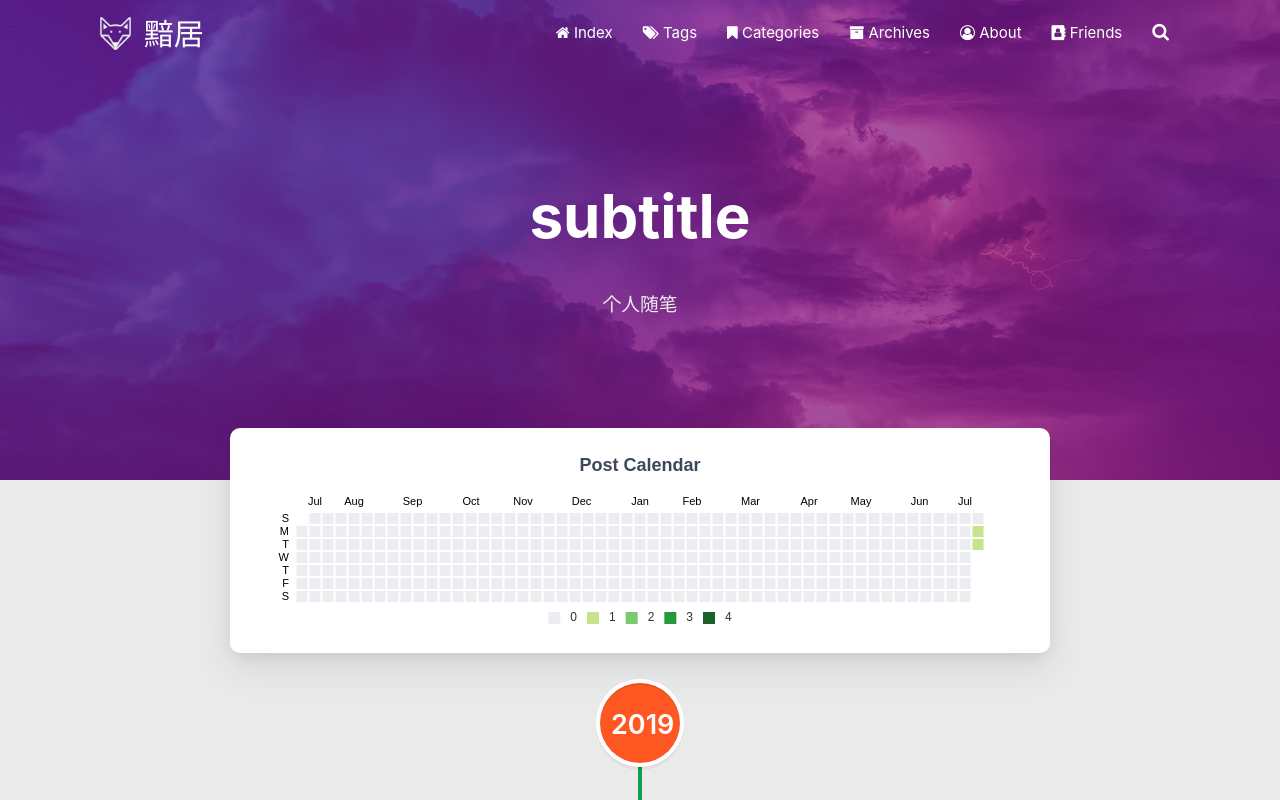
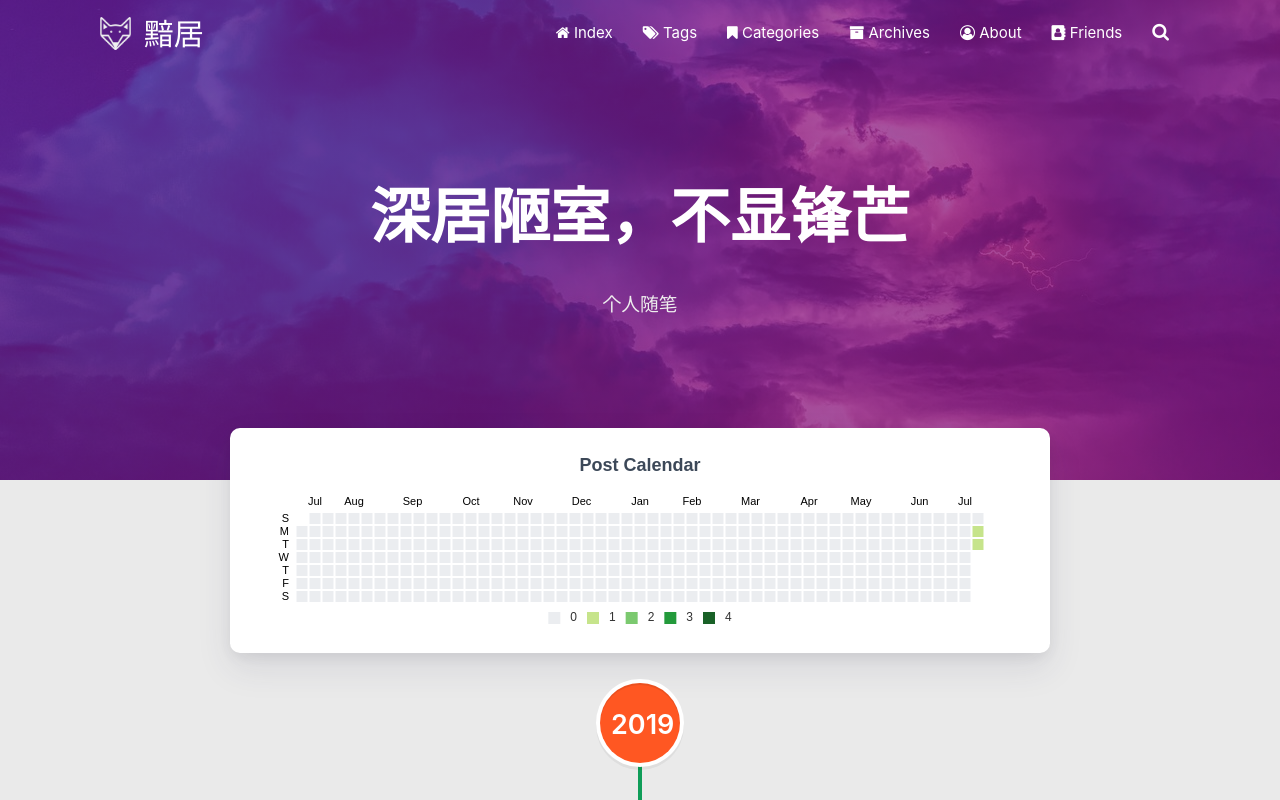
Before and after one commit to LuoJianxun/luojianxun.github.io, a plain HTML site: page archives/2019/07/index.html in a window 1280 px wide. Shown: the top 800 px of the page. Drawn offline with Linux system fonts and the light colour scheme; some packages are replaced by stand-ins of ours; no server answers; a script that the page names is missing.

Commit message:
Site updated: 2019-07-16 09:12:26

```diff
--- a/archives/2019/07/index.html
+++ b/archives/2019/07/index.html
@@ -263,7 +263,7 @@
         <div class="brand">
             <div class="title center-align">
 
-                    subtitle
+                    深居陋室，不显锋芒
 
             </div>
 
```
Also changed, not shown: archives/2019/index.html (+1 -1 lines), archives/index.html (+1 -1 lines), index.html (+1 -1 lines).
